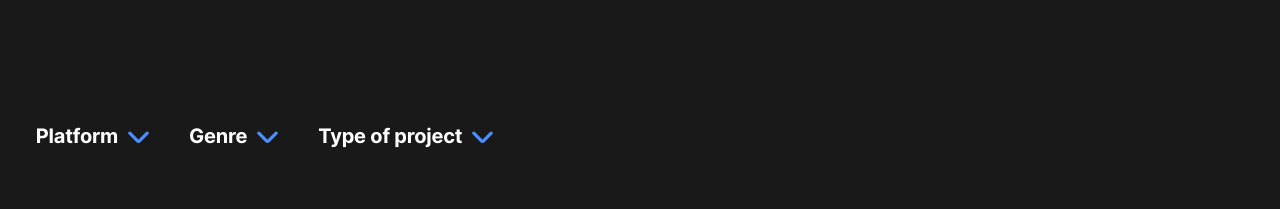
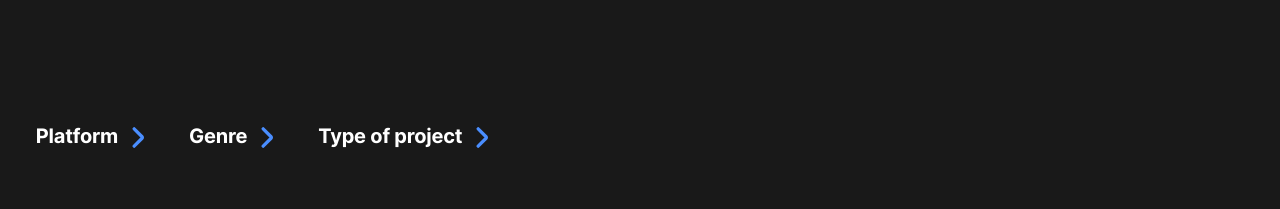
Before and after one commit to sayus2884/All_Correct, a Next.js app: page / in a window 1280 px wide. Shown: the part 1680-1889 px from the top of the page. Built offline with nearby package versions, Linux system fonts and the light colour scheme.

Commit message:
menu/toggle

```diff
--- a/src/components/GameMenuItem/GameMenuItem.js
+++ b/src/components/GameMenuItem/GameMenuItem.js
@@ -1,10 +1,19 @@
-import { Wrapper, Item, Icon } from "./GameMenuItem.styles";
+import { Wrapper, Item, Icon, DropdownMenu } from "./GameMenuItem.styles";
 
-function GameMenuItem({ children }) {
+function GameMenuItem({ children, items, openMenu, setOpen }) {
   return (
     <Wrapper>
       <Item>{children}</Item>
-      <Icon />
+      <Icon open={openMenu} onClick={() => setOpen()} />
+      {items && (
+        <DropdownMenu open={openMenu}>
+          {items.map((e, i) => (
+            <Item key={i} className={i === 0 ? "menu blue" : "black"}>
+              {e}
+            </Item>
+          ))}
+        </DropdownMenu>
+      )}
     </Wrapper>
   );
 }
--- a/src/components/GameMenuItem/GameMenuItem.styles.js
+++ b/src/components/GameMenuItem/GameMenuItem.styles.js
@@ -2,13 +2,27 @@ import styled from "styled-components";
 import { Text } from "../Games/Games.styles";
 
 export const Wrapper = styled.div`
-  display: flex;
+  position: relative;
+  display: grid;
   gap: 10px;
-  align-items: center;
+  grid-template-columns: auto 1fr;
+  grid-auto-rows: min-content;
 `;
 
 export const Item = styled(Text)`
   line-height: 30px;
+
+  &.black {
+    color: ${(props) => props.theme.colors.black};
+    padding-bottom: 5px;
+    padding-left: 11px;
+  }
+
+  &.menu {
+    background: #eaeaea;
+    border-radius: 4px;
+    padding: 5px 11px;
+  }
 `;
 
 export const Icon = styled.div`
@@ -20,4 +34,26 @@ export const Icon = styled.div`
   background-repeat: no-repeat;
   cursor: pointer;
   margin-top: 2px;
+  align-self: center;
+  transform: ${(props) => (props.open ? "rotate(0deg)" : "rotate(-90deg)")};
+  transition: all 0.2s;
 `;
+
+export const DropdownMenu = styled.div`
+  position: absolute;
+  grid-column: span 2;
+  display: grid;
+  background: ${(props) => props.theme.colors.white};
+  border-radius: 4px;
+  overflow: hidden;
+  gap: 5px;
+  width: 100%;
+  min-width: 329px;
+  z-index: 1;
+  top: 100%;
+  left: 0;
+  margin-top: 10px;
+  padding: ${(props) => (props.open ? "11px 5px" : 0)};
+  max-height: ${(props) => (props.open ? "100vh" : 0)};
+  transition: padding 0.1s;
+`;
--- a/src/components/Games/Games.js
+++ b/src/components/Games/Games.js
@@ -5,21 +5,51 @@ import { useState } from "react";
 
 function Games({ games, setGames }) {
   const [showAll, setShow] = useState(false);
+  const [openMenu, setOpen] = useState(false);
+
+  function toggle(index) {
+    openMenu === index ? setOpen(false) : setOpen(index);
+  }
 
   return (
     <Container>
       <MenuList>
-        <GameMenuItem>Platform</GameMenuItem>
-        <GameMenuItem>Genre</GameMenuItem>
-        <GameMenuItem>Type of project</GameMenuItem>
+        <GameMenuItem
+          openMenu={openMenu === 0}
+          setOpen={() => toggle(0)}
+          items={["All", "Mobile", "PC", "Cross-platform"]}>
+          Platform
+        </GameMenuItem>
+        <GameMenuItem
+          openMenu={openMenu === 1}
+          setOpen={() => toggle(1)}
+          items={[
+            "All",
+            "Match 3",
+            "Strategy",
+            "Racing",
+            "Action",
+            "Survivor Horror",
+            "Arcade",
+            "Sports game",
+            "RPG",
+            "MMORPG",
+            "City builder",
+            "Puzzle",
+          ]}>
+          Genre
+        </GameMenuItem>
+        <GameMenuItem openMenu={openMenu === 2} setOpen={() => toggle(2)}>
+          Type of project
+        </GameMenuItem>
       </MenuList>
       <GamesGrid show={showAll}>
         {Array(5)
           .fill(games)
           .reduce((a, c) => [...a, ...c], [])
-          .slice(0, showAll ? 100 : 12)
+          .slice(0, showAll ? 100 : 6)
           .map((e, i) => (
-            <GameCard key={i} delay={i > 11 ? i - 11 : 0}>
+            <GameCard key={i} delay={i > 5 ? i - 5 : 0}>
               <Img>
                 <Image
                   src={e.image}
```
